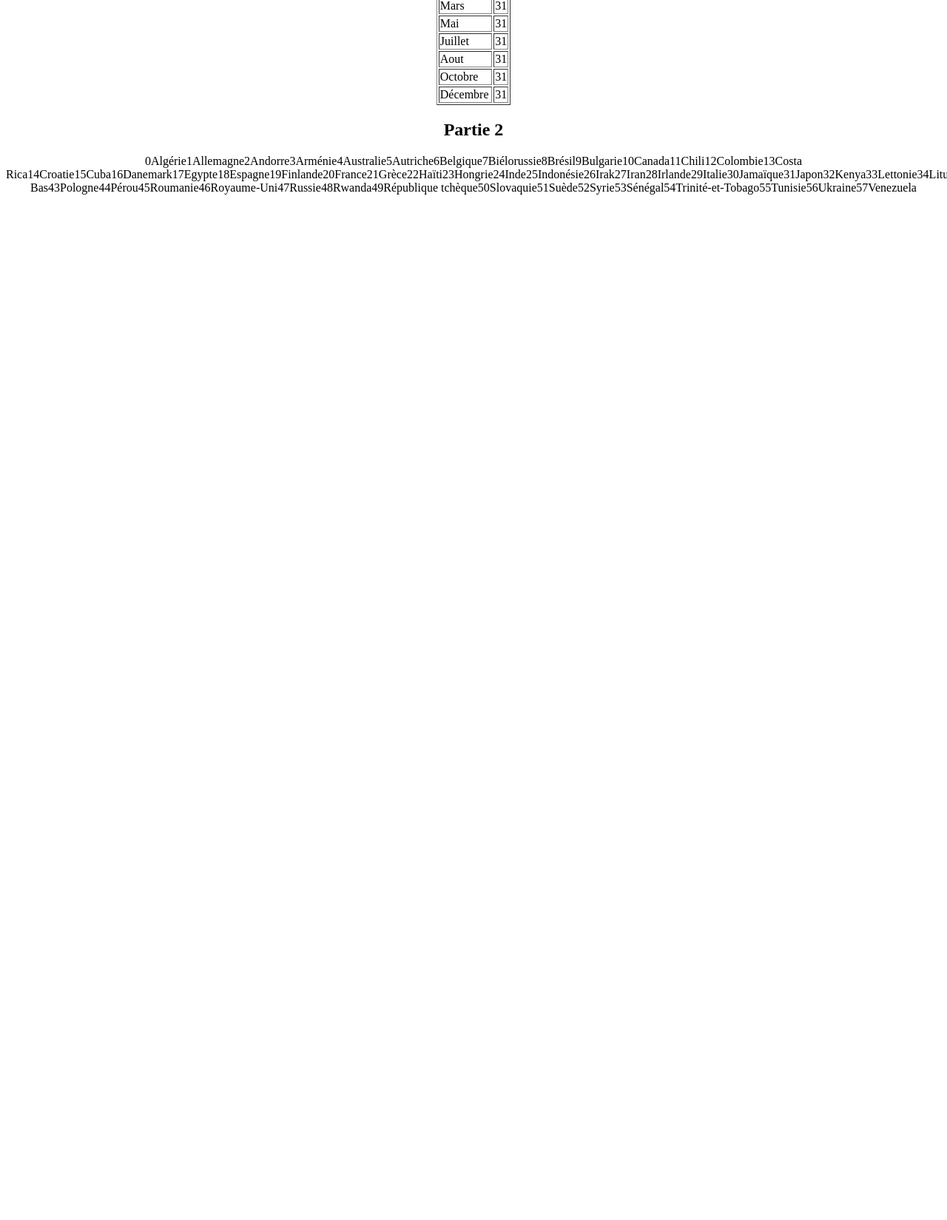
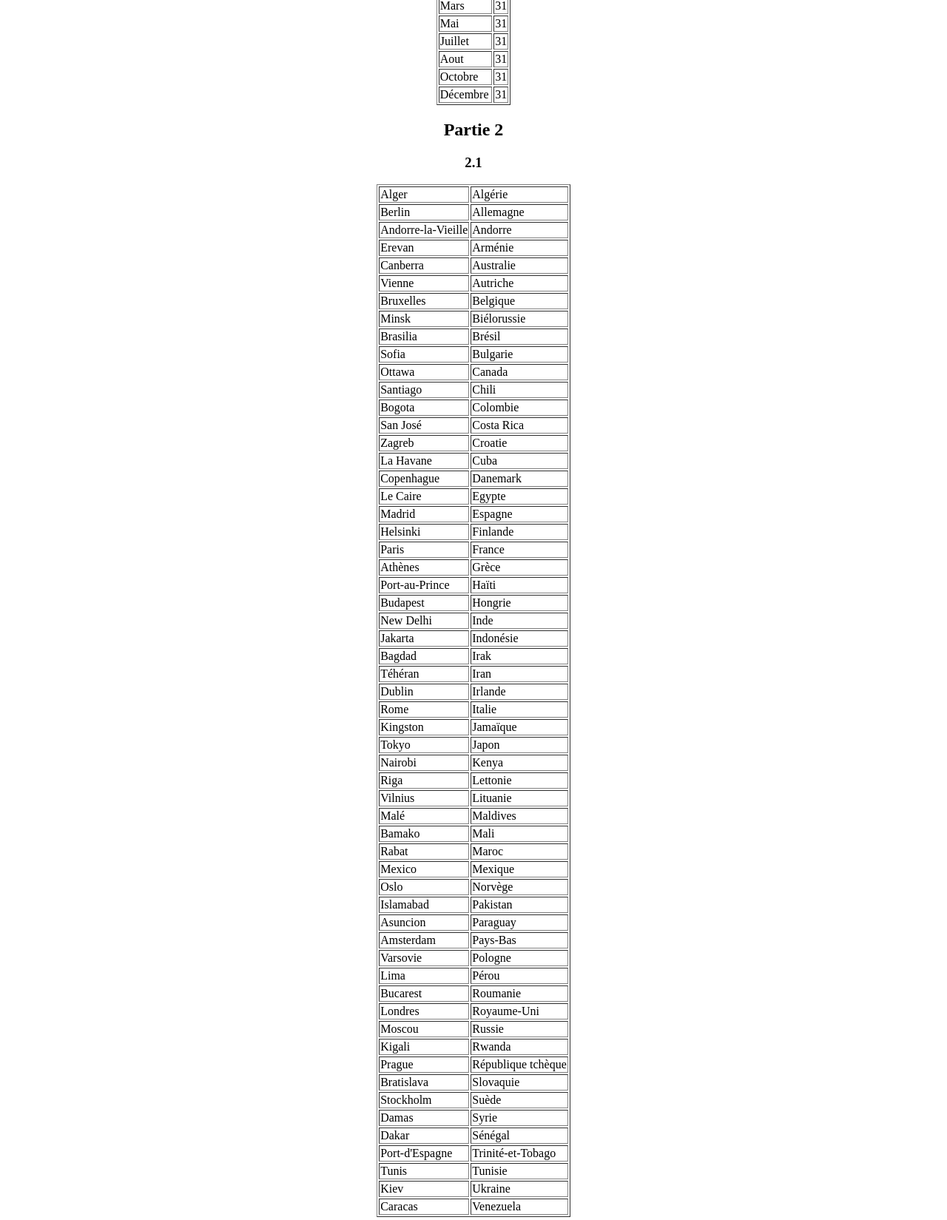
Before and after one commit to DioufFLR/ms_php_exercices, a PHP site: page / in a window 1280 px wide; the page is wider, and only the part inside the window is pictured. Shown: the part 277-1926 px from the top of that part at 74% size. Before the commit the page ends 540 px from the top of that part, so only its background shows below. Run offline with PHP 8.4, Linux system fonts and the light colour scheme.

Commit message:
partie 2 question 3

```diff
--- a/les_tableaux/index.php
+++ b/les_tableaux/index.php
@@ -107,12 +107,47 @@
             "Zagreb" => "Croatie"
         );
 
-        sort($capitales);
+        asort($capitales);
 
-        foreach ($capitales as $villes => $pays) {
-            echo $villes . $pays;
-        }
         ?>
+
+        <div class="part2_2">
+            <h3>2.1</h3>
+
+            <table border="1.5">
+                <?php
+                foreach ($capitales as $villes => $pays) {
+                    echo "<tr>";
+                    echo "<td>" . $villes . "</td>" . "<td>" . $pays . "</td>";
+                    echo "</tr>";
+                }
+                ?>
+            </table>
+        </div>
+
+        <div class="part2_3">
+            <h3>2.2</h3>
+
+            <table border="1.5">
+                <?php
+                foreach ($capitales as $villes => $pays) {
+                    echo "<tr>";
+                    echo "<td>" . $pays . "</td>" . "<td>" . $villes . "</td>";
+                    echo "</tr>";
+                }
+                ?>
+            </table>
+        </div>
+
+        <div class="part2_3">
+            <h3>2.3</h3>
+
+
+        </div>
+
+
+
+
 
     </div>
 </div>
```
